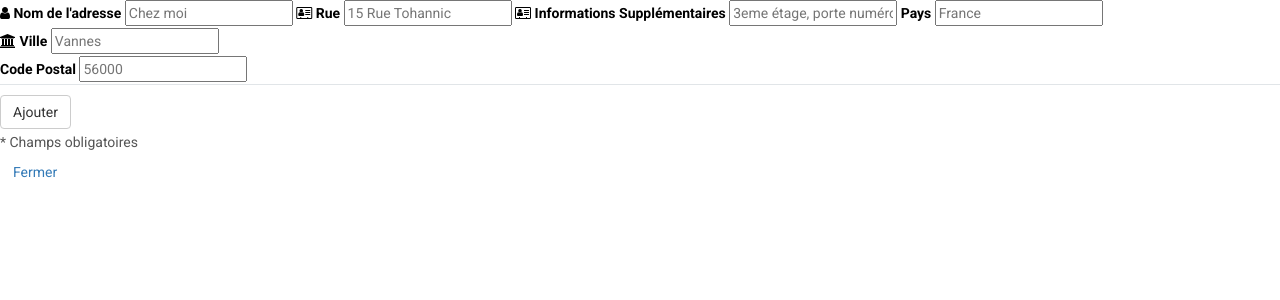
After one commit to antoine5600/ProjetWeb, a PHP site: page /createAdr.php in a window 1280 px wide. The commit adds this page. Shown: the top 300 px of the page. Run offline with PHP 8.4, Linux system fonts and the light colour scheme; the visitor is signed in with stand-in values (Sample User, id 1); some libraries are stand-ins or nearby versions.

Commit message:
Ajout add adresse my_account

```diff
--- a/account_user.php
+++ b/account_user.php
@@ -19,6 +19,7 @@
 				</div>
 				<div class="col-sm-6 contact_info">
 					<h2>Vos adresses</h2>
+					<a href="createAdr.php#oModal"> + Ajouter adresse </a>
 					<br>
 						<?php
 							if ( isset( $adr_client ) == true )
--- /dev/null
+++ b/createAdr.php
@@ -0,0 +1,43 @@
+<!DOCTYPE html>
+<html>
+<body>
+<div id="oModal" class="oModal">
+  <div>
+    <section>
+        <?php include ('header.php'); ?>
+        <?php include('server.php') ?>
+        <?php include('errors_reg.php'); ?>
+
+        <form method="post" action="account_user.php" class="form-inline contact_box">
+            <?php //var_dump($_SESSION); ?>
+            <label for="addr_name"><i class="fa fa-user"></i> Nom de l'adresse </label>
+            <input type="text" id="addr_name" name="addr_name" placeholder="Chez moi">
+            <label for="street"><i class="fa fa-address-card-o"></i> Rue</label>
+            <input type="text" id="street" name="street" placeholder="15 Rue Tohannic">
+            <label for="additional"><i class="fa fa-address-card-o"></i> Informations Supplémentaires</label>
+            <input type="text" id="additional" name="additional" placeholder="3eme étage, porte numéro 307">
+            <label for="country">Pays</label>
+            <input type="text" id="country" name="country" placeholder="France">
+            <div class="row">
+                <div class="col-50">
+                    <label for="city"><i class="fa fa-institution"></i> Ville </label>
+                    <input type="text" id="city" name="city" placeholder="Vannes">
+                </div>
+                <div class="col-50">
+                    <label for="postcode">Code Postal</label>
+                    <input type="text" id="postcode" name="postcode" placeholder="56000">
+                </div>
+            </div>
+            <div class="separate">
+                <input type="hidden" id="user_id" name ="user_id" value =<?php echo ($_SESSION['id_user']);?>>
+                <button type="submit" class="btn btn-default" name="create_adr">Ajouter</button>
+                <p>* Champs obligatoires</p>
+            </div>
+        </form>
+        <footer class="cf">
+            <a href="account_user.php" class="btn">Fermer</a>
+        </footer>
+  </div>
+</div>
+</body>
+</html>
```
Also changed, not shown: server.php (+38 -0 lines).
